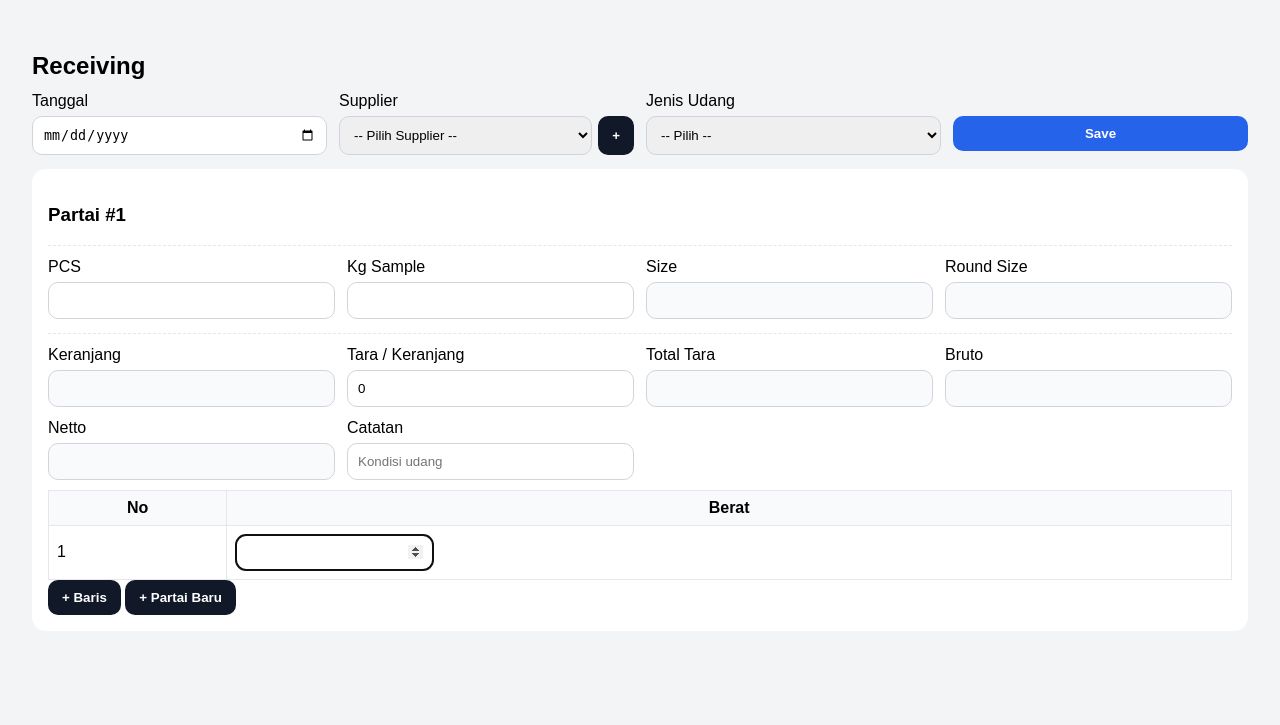
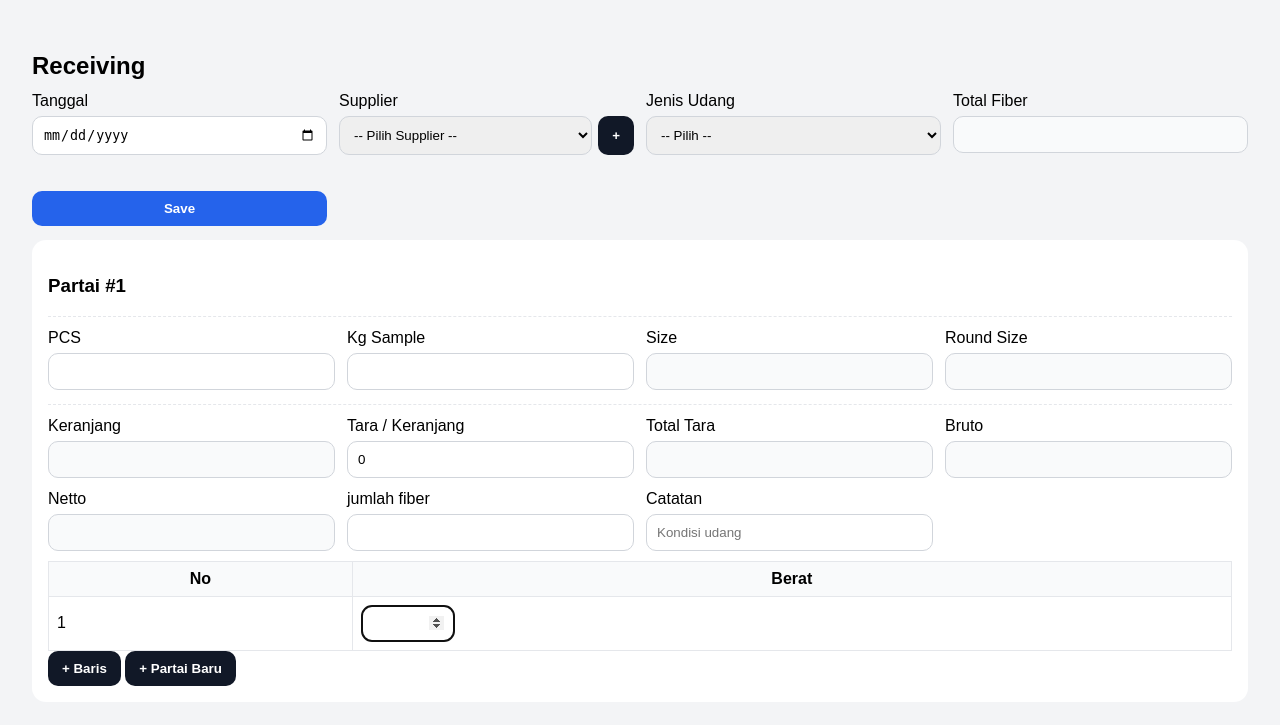
Before and after one commit to wilhan1771-lgtm/belajar, a Flask app: page /menu1 in a window 1280 px wide. Shown: the top 725 px of the page. Run offline with Flask 3, Linux system fonts and the light colour scheme; the visitor is signed in with stand-in values (Sample User, id 1); data comes from the database, SQL or seed files in the repository; both versions use the stored data as it was after the commit.

Commit message:
receiving sudah ok

```diff
--- a/app.py
+++ b/app.py
@@ -204,18 +204,21 @@ def recalc_receiving(header_id: int):
     conn = get_conn()
     cur = conn.cursor()
 
-    rows = conn.execute("""
-        SELECT id, pcs, kg_sample, tara_per_keranjang, timbangan_json
+    rows = cur.execute("""
+        SELECT id, pcs, kg_sample, tara_per_keranjang, timbangan_json, fiber
         FROM receiving_partai
         WHERE header_id=?
     """, (header_id,)).fetchall()
 
+    total_fiber = 0.0
+
     for r in rows:
+        # ---- TIMBANGAN ----
         timbangan = json.loads(r["timbangan_json"] or "[]")
         timbangan = [float(x) for x in timbangan if x]
 
-        keranjang = len(timbangan) if timbangan else 0
-        bruto = sum(timbangan) if timbangan else 0
+        keranjang = len(timbangan)
+        bruto = sum(timbangan)
 
         tara = float(r["tara_per_keranjang"] or 0)
         total_tara = keranjang * tara
@@ -227,6 +230,7 @@ def recalc_receiving(header_id: int):
             size = r["pcs"] / r["kg_sample"]
             round_size = int(round(size))
 
+        # ---- UPDATE PARTAI ----
         cur.execute("""
             UPDATE receiving_partai
             SET keranjang=?, bruto=?, total_tara=?, netto=?,
@@ -237,6 +241,19 @@ def recalc_receiving(header_id: int):
             size, round_size,
             r["id"]
         ))
+
+        # ---- AKUMULASI FIBER (DARI NOL) ----
+        try:
+            total_fiber += float(r["fiber"] or 0)
+        except:
+            pass
+
+    # ✅ TIMPA HEADER (BUKAN TAMBAH)
+    cur.execute("""
+        UPDATE receiving_header
+        SET fiber=?
+        WHERE id=?
+    """, (total_fiber, header_id))
 
     conn.commit()
     conn.close()
@@ -463,31 +480,36 @@ def receiving_debug():
         "headers": [dict(r) for r in headers],
         "partai": [dict(r) for r in partai],
     }
-
+def to_float(v):
+    if v is None:
+        return 0.0
+    if isinstance(v, str):
+        v = v.replace(",", ".").strip()
+    try:
+        return float(v)
+    except:
+        return 0.0
 def hitung_partai(p):
     timbangan = p.get("timbangan") or []
-    tara = float(p.get("tara_per_keranjang") or 0)
-
-    bruto = sum(float(x) for x in timbangan)
+    timbangan = [to_float(x) for x in timbangan if to_float(x) > 0]
+
+    tara = to_float(p.get("tara_per_keranjang"))
+
+    bruto = round(sum(timbangan), 2)
     keranjang = len(timbangan)
-    total_tara = keranjang * tara
-
-    bruto = round(bruto, 2)
-    total_tara = round(total_tara, 2)
+    total_tara = round(keranjang * tara, 2)
     netto = round(bruto - total_tara, 2)
 
     size = None
     round_size = None
 
-    try:
-        pcs = float(p.get("pcs") or 0)
-        kg  = float(p.get("kg_sample") or 0)
-
-        if pcs > 0 and kg > 0:
-            size = round(pcs / kg, 1)        # 🔥 1 angka desimal
-            round_size = int(round(size))    # 🔥 round normal (66.6 → 67)
-    except Exception:
-        pass
+    pcs = to_float(p.get("pcs"))
+    kg  = to_float(p.get("kg_sample") or p.get("kg"))
+
+    if pcs > 0 and kg > 0:
+        raw = pcs / kg
+        size = round(raw, 1)        # ✅ 1 desimal
+        round_size = round(raw)     # ✅ normal round
 
     return {
         "bruto": bruto,
@@ -499,7 +521,6 @@ def hitung_partai(p):
         "timbangan_json": json.dumps(timbangan)
     }
 
-
 # =========================
 # Receiving UI
 # =========================
@@ -520,6 +541,11 @@ def receiving_save():
 
     conn = get_conn()
     cur = conn.cursor()
+
+    total_fiber = sum(
+    float(p.get("fiber") or 0)
+    for p in partai_list
+    )
 
     try:
         cur.execute("""
@@ -529,13 +555,16 @@ def receiving_save():
             data.get("tanggal"),
             data.get("supplier"),
             data.get("jenis"),
-            data.get("fiber"),
+            total_fiber,
             1 if request.args.get("test") == "1" else 0
         ))
 
         header_id = cur.lastrowid
 
         for p in partai_list:
+            for b in p.get("timbangan") or []:
+                if float(b) > 60:
+                    raise ValueError("Berat timbangan maksimal 60 kg")
             h = hitung_partai(p)
 
             cur.execute("""
@@ -553,8 +582,8 @@ def receiving_save():
                          netto,
                          note,
                          timbangan_json,
-                         kategori_kupasan)
-                        VALUES (?, ?, ?, ?, ?, ?, ?, ?, ?, ?, ?, ?, ?, ?)
+                         kategori_kupasan,fiber)
+                        VALUES (?, ?, ?, ?, ?, ?, ?, ?, ?, ?, ?, ?, ?, ?,?)
                         """, (
                             header_id,
                             p.get("partai_no"),
@@ -569,7 +598,8 @@ def receiving_save():
                             h["netto"],
                             p.get("note"),
                             h["timbangan_json"],
-                            p.get("kategori_kupasan")  # ✅ TERAKHIR
+                            p.get("kategori_kupasan"),
+                            p.get("fiber") # ✅ TERAKHIR
                         ))
 
         conn.commit()
@@ -612,27 +642,30 @@ def receiving_update(header_id):
                     total_tara=?,
                     netto=?,
                     note=?,
-                    timbangan_json=?
+                    timbangan_json=?,
+                    fiber=?                 -- 🔥 WAJIB
                 WHERE id=? AND header_id=?
-            """, (
-                p.get("pcs"),
-                p.get("kg_sample"),
-                h["size"],
-                h["round_size"],
-                h["keranjang"],
-                p.get("tara_per_keranjang"),
-                h["bruto"],
-                h["total_tara"],
-                h["netto"],
-                p.get("note"),
-                h["timbangan_json"],
-                pid,
-                header_id
-            ))
-
-        # ✅ HARUS DI SINI (SETELAH LOOP SELESAI)
-        recalc_receiving(header_id)
-        sync_invoice_from_receiving(conn, header_id)
+                """, (
+                        p.get("pcs"),
+                        p.get("kg_sample"),
+                        h["size"],
+                        h["round_size"],
+                        h["keranjang"],
+                        p.get("tara_per_keranjang"),
+                        h["bruto"],
+                        h["total_tara"],
+                        h["netto"],
+                        p.get("note"),
+                        h["timbangan_json"],
+                        p.get("fiber"),  # 🔥 INI
+                        pid,
+                        header_id
+                        ))
+
+
+                     # ✅ HARUS DI SINI (SETELAH LOOP SELESAI)
+            recalc_receiving(header_id)
+            sync_invoice_from_receiving(conn, header_id)
 
         conn.commit()
         return jsonify({"ok": True})
--- a/db.py
+++ b/db.py
@@ -109,6 +109,8 @@ def init_db():
     # =====================
 
     ensure_column(conn, "receiving_partai","kategori_kupasan","TEXT")
+    ensure_column(conn, "receiving_partai", "fiber", "REAL")
+
     ensure_column(conn, "receiving_header", "is_test", "INTEGER DEFAULT 0")
     ensure_column(conn, "invoice_detail", "round_size", "INTEGER")
     conn.execute("""
--- a/templates/menu1.html
+++ b/templates/menu1.html
@@ -44,6 +44,10 @@ th{background:#f9fafb}
     <label>Jenis Udang</label>
     <select id="jenis"></select>
   </div>
+  <div class="field">
+  <label>Total Fiber</label>
+  <input id="fiber-total" readonly>
+</div>
   <div class="field">
     <label>&nbsp;</label>
     <button type="button" class="btn btn-primary" id="btnSave">Save</button>
@@ -116,8 +120,7 @@ async function saveReceiving() {
     tanggal: $("tanggal").value,
     supplier: $("supplier").value,
     jenis: $("jenis").value,
-    fiber: $("fiber")?.checked ? 1 : 0,
-    partai: []
+
   };
 payload.partai = [];
 
@@ -142,6 +145,7 @@ try {
       kg_sample: Number($(`kg-${p}`)?.value || 0),
       tara_per_keranjang: tara,
       kategori_kupasan: $(`kupasan-${p}`)?.value || null,
+      fiber: Number($(`fiber-${p}`)?.value) || 0,
       note: $(`note-${p}`)?.value || "",
       timbangan: timbangan
     });
@@ -185,7 +189,6 @@ function buatPartai(){
 
   d.innerHTML = `
     <h3>Partai #${partaiKe}</h3>
-
     <!-- ===== SAMPLING (VANNAMEI / DOGOL) ===== -->
     <div class="section sampling">
       <div class="grid4">
@@ -208,6 +211,7 @@ function buatPartai(){
           <label>Round Size</label>
           <input id="round-${partaiKe}" readonly>
         </div>
+
       </div>
     </div>
 
@@ -249,12 +253,16 @@ function buatPartai(){
         <div class="field">
           <label>Netto</label>
           <input id="netto-${partaiKe}" readonly>
+          </div>
+        <div class="field">
+        <label>jumlah fiber</label>
+        <input class="fiber-partai" id="fiber-${partaiKe}" type="number" step="0.01">
         </div>
-
         <div class="field">
           <label>Catatan</label>
           <input id="note-${partaiKe}" placeholder="Kondisi udang">
         </div>
+
       </div>
     </div>
 
@@ -280,6 +288,7 @@ const jenisAktif = $("jenis")?.value;
 const sampling = d.querySelector(".sampling");
 const kupasan  = d.querySelector(".kupasan");
 
+
 if (jenisAktif === "kupasan") {
   sampling.style.display = "none";
   kupasan.style.display  = "block";
@@ -299,6 +308,16 @@ if (jenisAktif === "kupasan") {
   $(`kg-${partaiKe}`).oninput   = () => hitungSize(partaiKe);
   $(`tara-${partaiKe}`).oninput = () => hitungBerat(partaiKe);
 }
+function hitungFiberTotal() {
+  let total = 0;
+
+  document.querySelectorAll(".fiber-partai").forEach(inp => {
+    const v = parseFloat(inp.value);
+    if (!isNaN(v)) total += v;
+  });
+
+  $("fiber-total").value = total > 0 ? total.toFixed(2) : "";
+}
 
 function tambahBaris(p){
   const tb = document.getElementById(`tb-${p}`);
@@ -308,7 +327,11 @@ function tambahBaris(p){
   tr.innerHTML = `
     <td>${no}</td>
     <td>
-      <input type="number" step="0.01" class="inp-berat">
+      <input type="number"
+             step="0.01"
+             min="0"
+             max="60"
+             class="inp-berat">
     </td>
   `;
 
@@ -316,12 +339,19 @@ function tambahBaris(p){
 
   const inp = tr.querySelector("input");
 
-  inp.oninput = () => hitungBerat(p);
+  inp.oninput = () => {
+    const v = parseFloat(inp.value);
+    if (v > 60) {
+      alert("Berat maksimal 60 kg per timbangan");
+      inp.value = 60;
+    }
+    hitungBerat(p);
+  };
 
   inp.onkeydown = (e) => {
     if (e.key === "Enter") {
       e.preventDefault();
-      tambahBaris(p);   // ➕ BARIS BARU
+      tambahBaris(p);
     }
   };
 
@@ -347,31 +377,31 @@ function hitungBerat(p){
   const taraValid = !isNaN(taraPerKeranjang) && taraPerKeranjang > 0;
 
   const totalTara = taraValid ? keranjang * taraPerKeranjang : 0;
-  const netto = bruto - totalTara;
-
+  const netto = Number((bruto - totalTara).toFixed(2));
   $(`keranjang-${p}`).value = keranjang || "";
   $(`bruto-${p}`).value = bruto > 0 ? bruto.toFixed(2) : "";
   $(`total-tara-${p}`).value = totalTara > 0 ? totalTara.toFixed(2) : "";
   $(`netto-${p}`).value = netto > 0 ? netto.toFixed(2) : "";
 }
-
 function hitungSize(p) {
   const pcs = parseFloat($(`pcs-${p}`).value.replace(",", "."));
   const kg  = parseFloat($(`kg-${p}`).value.replace(",", "."));
 
   if (pcs > 0 && kg > 0) {
-    const size = pcs / kg;
+    const sizeRaw = pcs / kg;
 
-    // pembulatan normal
-    const round = Math.round(size);
+    // 🔥 pembulatan rapi
+    const size = Math.round(sizeRaw * 10) / 10;   // 1 desimal
+    const round = Math.round(sizeRaw);             // round asli
 
-    $(`size-${p}`).value  = size.toFixed(1);
-    $(`round-${p}`).value = round;
+    $(`size-${p}`).value  = size.toFixed(1);       // contoh: 67.7
+    $(`round-${p}`).value = round;                 // contoh: 68
   } else {
     $(`size-${p}`).value  = "";
     $(`round-${p}`).value = "";
   }
 }
+
 document.addEventListener("DOMContentLoaded", () => {
   loadSuppliers();
   loadJenis();
@@ -417,6 +447,10 @@ async function addSupplier(){
   hideAddSupplier();
   btn.disabled = false;
 }
+  const fiberInput = d.querySelector(".fiber-partai");
+if (fiberInput) {
+  fiberInput.oninput = hitungFiberTotal;
+}
 
 </script>
 <div id="supplierModal"
```
Also changed, not shown: delete_data.py (+27 -7 lines), receiving.db.
